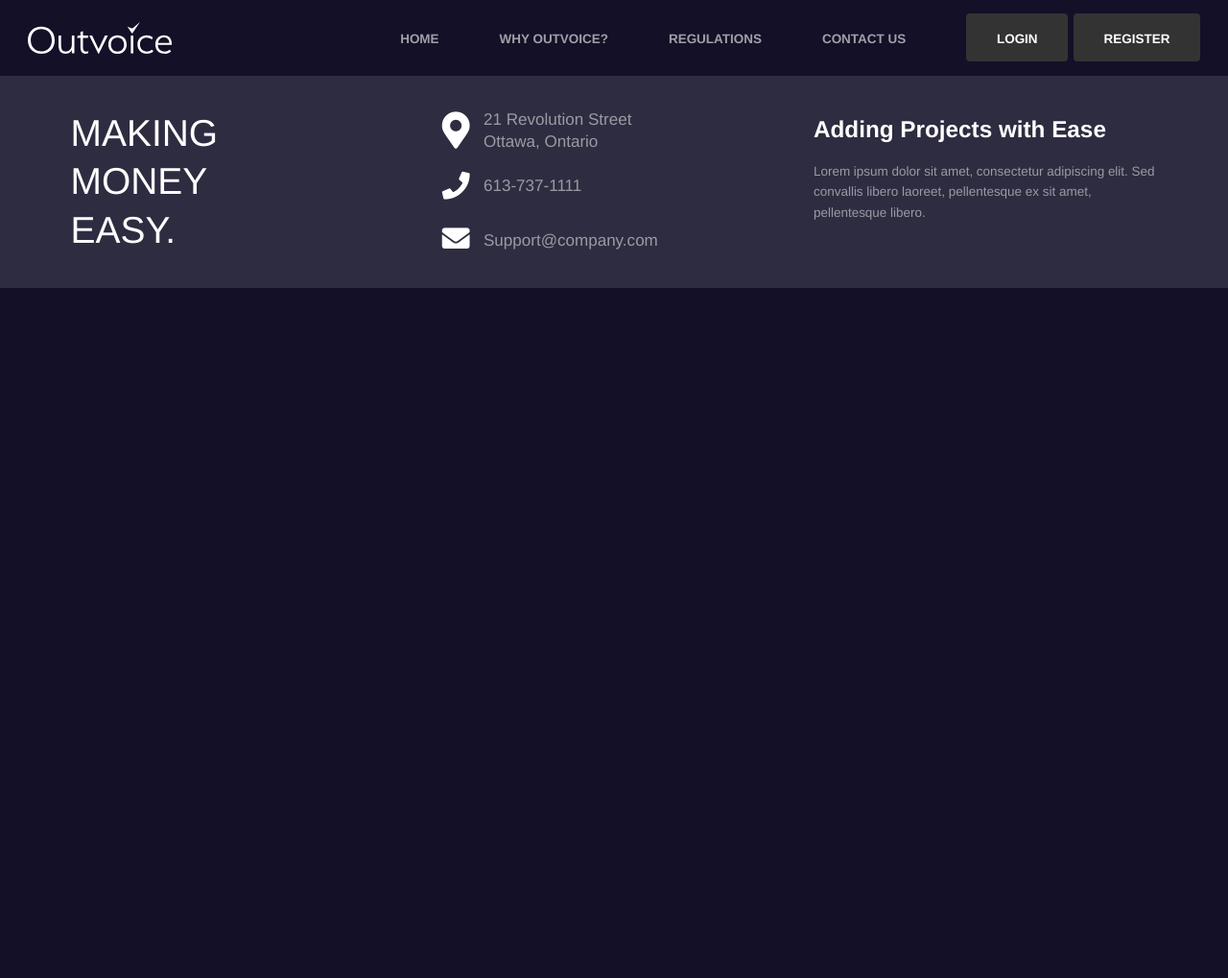
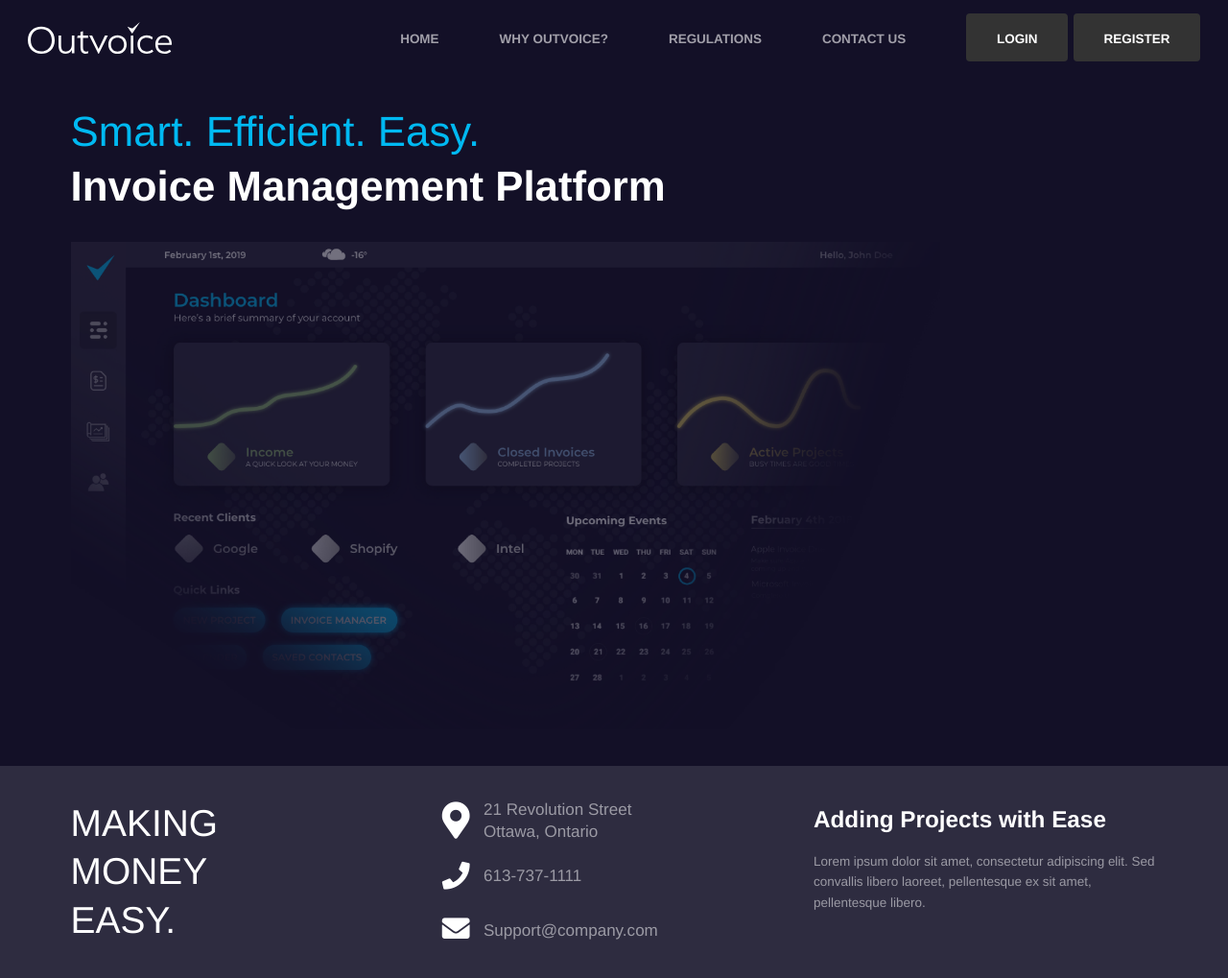
Before and after one commit to pr0j3ct-n4m3/web-app, a Jekyll site: the page built from index.html, in a window 1280 px wide. Shown: the whole page at 96% size. Built offline with Jekyll 4.4.1, drawn with Linux system fonts in a browser that asks for light colours; before the commit the page ends 900 px from its top, so only the background shows below that.

```diff
--- /dev/null
+++ b/data/index.yml
@@ -0,0 +1,2 @@
+herobanner:
+  image: /images/images/main-hero-bg.jpg
--- a/index.html
+++ b/index.html
@@ -1,3 +1,12 @@
 ---
 layout: default
 ---
+
+<section class="wrapper island">
+  <div class="">
+    <h1 class="blue medium yotta">Smart. Efficient. Easy.<br><span class="white semibold">Invoice Management Platform</span></h1>
+  </div>
+  <div class="wrapper">
+    <img width=80% src="images/jumbotron-bg.png" alt="">
+  </div>
+</section>
```
Also changed, not shown: css/theme.css (+5 -3 lines), images/jumbotron-bg.png (added).
